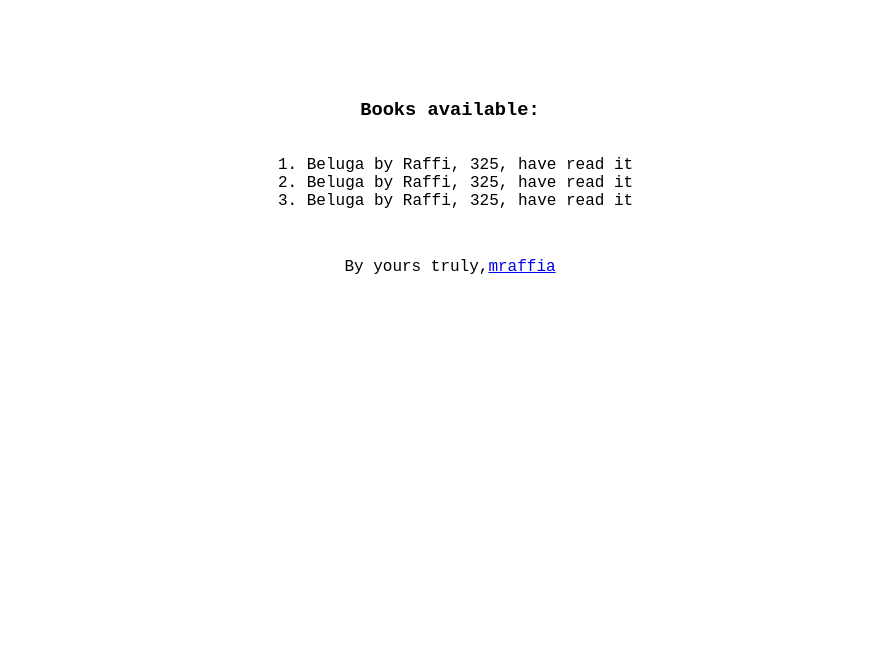
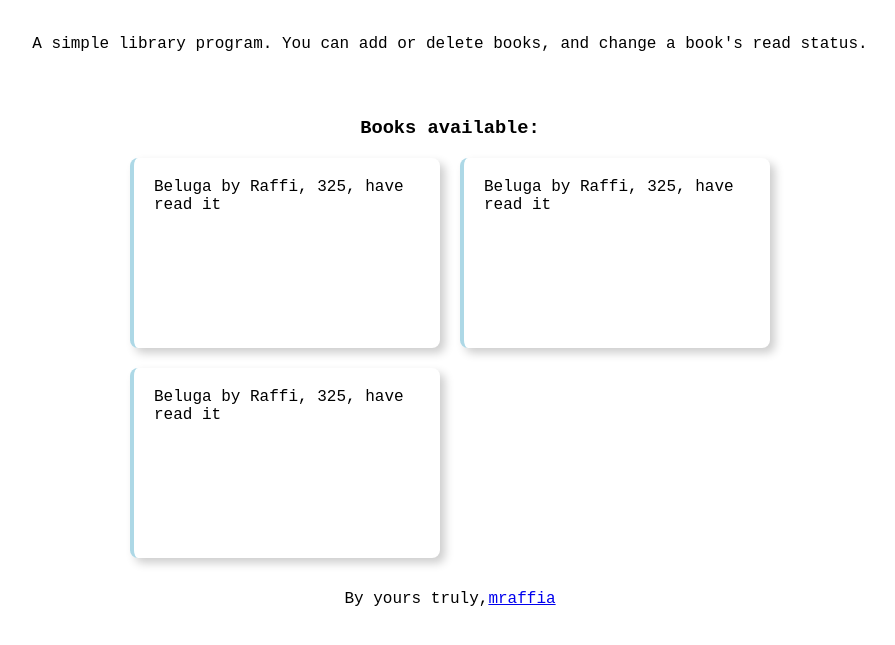
Before and after one commit to mraffia/odin-library, a plain HTML site: page index.html in a window 1280 px wide. Shown: the part 77-722 px from the top of the page, without its empty margins (190-1085 px from the left). Drawn offline with Linux system fonts and the light colour scheme.

Commit message:
Change books display to card form

```diff
--- a/index.html
+++ b/index.html
@@ -11,13 +11,12 @@
 <body>
     <div class="header">
         <h1>Odin Library</h1>
-        <p></p>
+        <p>A simple library program. You can add or delete books, and change a book's read status.</p>
     </div>
 
     <div id="container">
         <h3>Books available:</h3>
-        <div class="list-of-books">
-            <ol class="books"></ol>
+        <div class="books">
         </div>
     </div>
 
--- a/library.js
+++ b/library.js
@@ -31,10 +31,11 @@ const books = document.querySelector('.books');
 
 function displayBooks() {
     for(let i = 0; i < myLibrary.length; i++) {
-        const li = document.createElement('li');
+        const div = document.createElement('div');
+        div.classList.add('book-card');
 
-        li.textContent = myLibrary[i].info();
-        books.appendChild(li);
+        div.textContent = myLibrary[i].info();
+        books.appendChild(div);
     }
 }
 
--- a/styles.css
+++ b/styles.css
@@ -30,6 +30,23 @@ h3 {
     margin-top: 32px;
 }
 
+.books {
+    display: grid;
+    width: 50vw;
+    grid-template-columns: repeat(auto-fit, minmax(270px, 1fr));
+    gap: 20px;
+}
+
+.book-card {
+    background-color: #FFFFFF;
+    height: 150px;
+    padding: 20px;
+    box-shadow: 5px 5px 10px rgba(0, 0, 0, 0.2);
+    border-radius: 8px;
+    border-left: 4px solid lightblue;
+    display: grid;
+}
+
 .footer {
     display: flex;
     align-items: center;
```
